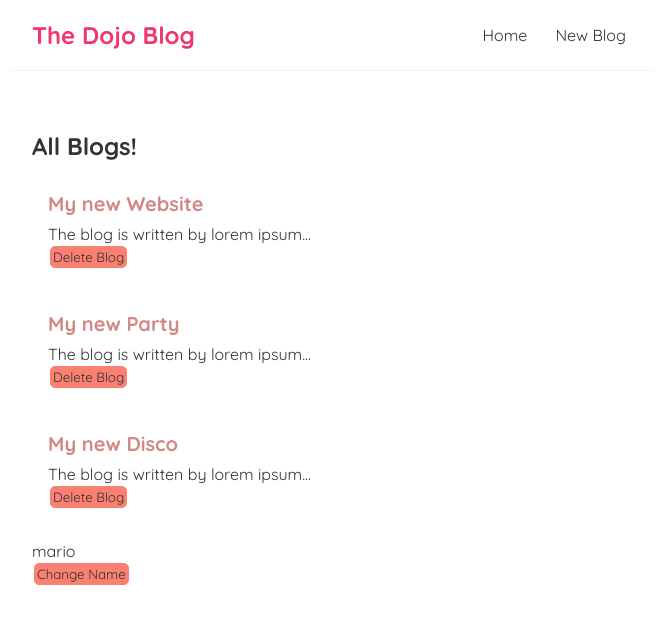
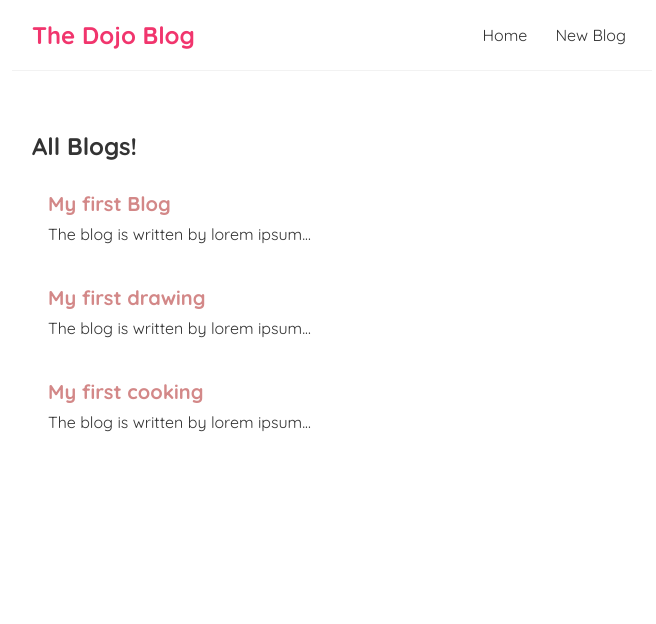
Before and after one commit to Rahul-Devloper/react-blog, a React (Create React App) app in the folder react-blog/: page / in a window 1280 px wide. Shown: the top 624 px of the page, without its empty margins (308-964 px from the left). Built offline with nearby package versions, Linux system fonts and the light colour scheme; data requests are answered from the project's data file; the HTML template or start-up script is replaced by a standard one.

Commit message:
added json server and fetched api

```diff
--- /dev/null
+++ b/react-blog/data/db.json
@@ -0,0 +1,22 @@
+{
+    "blogs":[
+        {
+           "title":"My first Blog",
+           "body":"lorem ipsum...",
+           "author":"rahul",
+           "id":1
+        },
+        {
+           "title":"My first drawing",
+           "body":"lorem ipsum...",
+           "author":"don",
+           "id":2
+        },
+        {
+           "title":"My first cooking",
+           "body":"lorem ipsum...",
+           "author":"batman",
+           "id":3
+        }
+     ]
+}
--- a/react-blog/src/BlogList.js
+++ b/react-blog/src/BlogList.js
@@ -1,6 +1,6 @@
 import React from 'react'
 
-const BlogList = ({bloglist, titlehead, handleDelete}) => {
+const BlogList = ({bloglist, titlehead,}) => {
     const blogsup = bloglist;
     const title = titlehead;
     return (
@@ -10,7 +10,6 @@ const BlogList = ({bloglist, titlehead, handleDelete}) => {
                  <div className="blog-preview" key={blog.id}>
                      <h2>{blog.title}</h2>
                      <p>The blog is written by {blog.body}</p>
-                     <button onClick ={()=> handleDelete(blog.id)}>Delete Blog</button>
                  </div>
              ))}
         </div>
--- a/react-blog/src/Home.js
+++ b/react-blog/src/Home.js
@@ -4,29 +4,28 @@ import BlogList from './BlogList'
 
 const Home = () => {
 
-const [blogs, setBlogs] = useState([
-    {title: 'My new Website', body: 'lorem ipsum...', author: 'mario', id: 1},
-    {title: 'My new Party', body: 'lorem ipsum...', author: 'luigi', id: 2},
-    {title: 'My new Disco', body: 'lorem ipsum...', author: 'princess', id: 3}
-]);
-
-const [name, setName] = useState('mario')
+const [blogs, setBlogs] = useState(null);
 
 
-const handleDelete=(id)=>{
-    const newBlogs = blogs.filter((blog)=> blog.id !== id );
-    setBlogs(newBlogs);
-}
+
+// const handleDelete=(id)=>{
+//     const newBlogs = blogs.filter((blog)=> blog.id !== id );
+//     setBlogs(newBlogs);
+// }
 
 useEffect(()=>{
-    console.log('hello')
+    fetch('http://localhost:8000/blogs')
+    .then(res =>{
+        return res.json();
+    })
+    .then(blogData =>{
+        setBlogs(blogData);
+    })
 }, []);
 
     return (
         <div className="home">
-             <BlogList bloglist = {blogs} titlehead = 'All Blogs!' handleDelete = {handleDelete} home = {Home} />
-            <p>{name}</p>
-            <button onClick = {()=>setName('luigi')}>Change Name</button>
+             {blogs && <BlogList bloglist = {blogs} titlehead = 'All Blogs!' />}
         </div>
     )
 }
```
